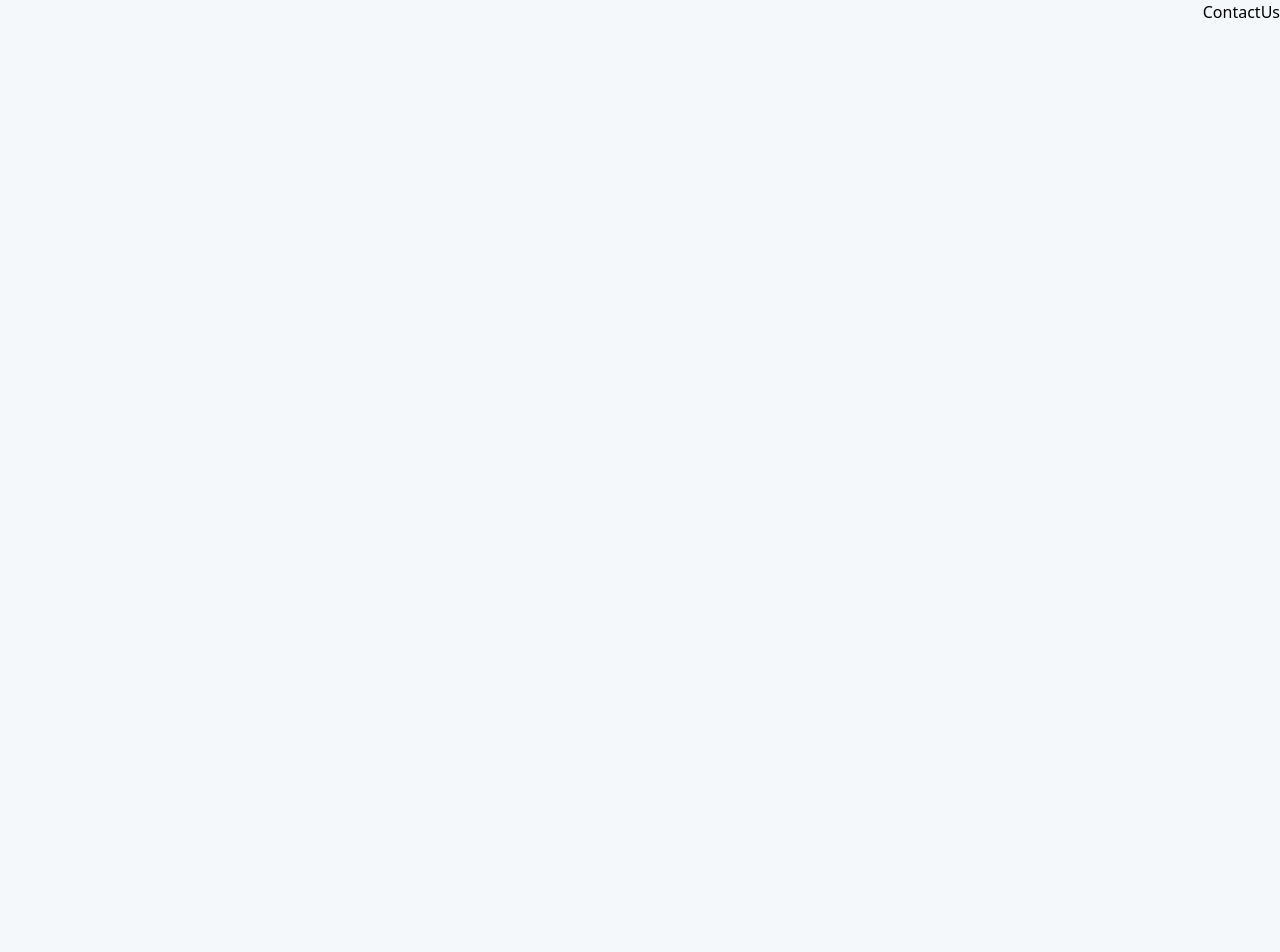
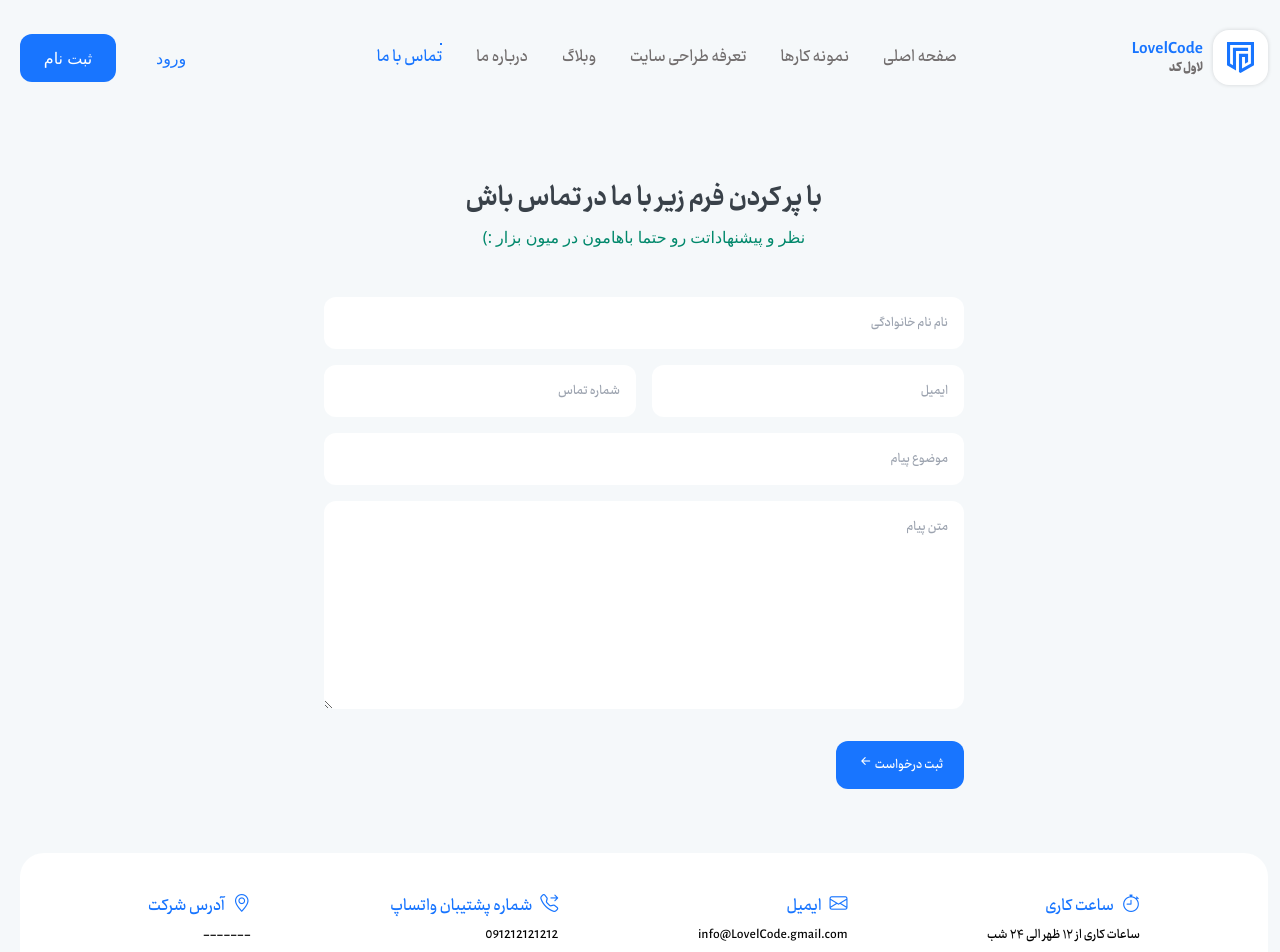
Before and after one commit to groupwebdevelopers/lovelcode, a React (Vite) app in the folder frontend/: page /contact-us in a window 1280 px wide. Shown: the top 952 px of the page. Before the commit the page ends 800 px from the top, so only its background shows below. Built offline with nearby package versions, Linux system fonts and the light colour scheme.

Commit message:
Contactus page added

```diff
--- a/frontend/src/components/NavBar/NavBar.jsx
+++ b/frontend/src/components/NavBar/NavBar.jsx
@@ -50,7 +50,7 @@ export default function NavBar() {
                     </NavLink>
                 </li>
                 <li className='hover:text-main-blue-web transition-colors'>
-                    <NavLink to='/g' className={({ isActive }) => isActive ? "text-main-blue-web relative before:content-[''] before:absolute before:top-0 before:right-0 before:h-0.5 before:w-0.5 before:bg-main-blue-web" : ''}>
+                    <NavLink to='/contact-us' className={({ isActive }) => isActive ? "text-main-blue-web relative before:content-[''] before:absolute before:top-0 before:right-0 before:h-0.5 before:w-0.5 before:bg-main-blue-web" : ''}>
                         تماس با ما
                     </NavLink>
                 </li>
--- a/frontend/src/pages/ContactUs/ContactUs.jsx
+++ b/frontend/src/pages/ContactUs/ContactUs.jsx
@@ -1,9 +1,87 @@
-import React from 'react'
-
+import React from "react";
+import NavBar from "../../components/NavBar/NavBar";
+import SocialNetworks from "../../components/SocialNetworks/SocialNetworks";
+import Footer from "../../components/Footer/Footer";
 export default function ContactUs() {
-    return (
-        <div>
-            ContactUs
-        </div>
-    )
+  return (
+    <div>
+      <NavBar />
+      <div className="container w-full flex flex-col items-center">
+        <h1 className="text-main-dark-text-web font-Ray-ExtraBold text-xl md:text-2xl lg:text-3xl">
+          با پر کردن فرم زیر با ما در تماس باش
+        </h1>
+        <p className="text-main-green-web font-rey-bold lg:text-base md:text-sm text-xs mt-2">
+          نظر و پیشنهاداتت رو حتما باهامون در میون بزار :)
+        </p>
+        <form className="grid grid-cols-12 justify-center gap-4 w-auto px-6 md:px-0 md:w-[40rem] mt-12">
+          <input
+            type="text"
+            className="col-span-12 p-4 rounded-xl outline-none font-Ray-Bold text-sm"
+            placeholder="نام نام خانوادگی"
+          />
+          <input
+            type="text"
+            className="col-span-12 md:col-span-6 p-4 rounded-xl outline-none font-Ray-Bold text-sm"
+            placeholder="ایمیل"
+          />
+          <input
+            type="text"
+            className="col-span-12 md:col-span-6 p-4 rounded-xl outline-none font-Ray-Bold text-sm"
+            placeholder="شماره تماس"
+          />
+          <input
+            type="text"
+            className="col-span-12 p-4 rounded-xl outline-none font-Ray-Bold text-sm"
+            placeholder="موضوع پیام"
+          />
+          <textarea
+            className="col-span-12 p-4 h-52 rounded-xl outline-none font-Ray-Bold text-sm"
+            placeholder="متن پیام"
+          ></textarea>
+          <button className="w-32 h-12 rounded-xl bg-main-blue-web text-main-light-web mt-4 font-Ray-Bold text-sm">
+            <span>ثبت درخواست</span>
+            <i className="bi bi-arrow-left-short text-lg mt-2"></i>
+          </button>
+        </form>
+      </div>
+      <div className="container p-2 px-4  mt-14">
+        <ul className="w-full flex justify-between md:px-[5rem] lg:px-[8rem] px-3 py-10 rounded-3xl bg-white flex-grow flex-wrap gap-y-4 gap-x-4">
+          <li className=" flex flex-col items-start">
+            <div className="font-Ray-Bold text-main-blue-web text-lg flex gap-2">
+              <i class="bi bi-stopwatch"></i>
+              <span>ساعت کاری</span>
+            </div>
+            <span className="font-Ray-Bold text-sm mt-1">
+              ساعات کاری از ۱۲ ظهر الی ۲۴ شب
+            </span>
+          </li>
+          <li className=" flex flex-col items-start">
+            <div className="font-Ray-Bold text-main-blue-web text-lg flex gap-2">
+              <i class="bi bi-envelope"></i>
+              <span>ایمیل</span>
+            </div>
+            <span className="font-Ray-Bold text-sm mt-1">
+              info@LovelCode.gmail.com
+            </span>
+          </li>
+          <li className=" flex flex-col items-start">
+            <div className="font-Ray-Bold text-main-blue-web text-lg flex gap-2">
+              <i class="bi bi-telephone-forward"></i>
+              <span>شماره پشتیبان واتساپ</span>
+            </div>
+            <span className="font-Ray-Bold text-sm mt-1">091212121212</span>
+          </li>
+          <li className=" flex flex-col items-start">
+            <div className="font-Ray-Bold text-main-blue-web text-lg flex gap-2">
+              <i class="bi bi-geo-alt"></i>
+              <span>آدرس شرکت</span>
+            </div>
+            <span className="font-Ray-Bold text-sm mt-1">-------</span>
+          </li>
+        </ul>
+      </div>
+      <SocialNetworks />
+      <Footer />
+    </div>
+  );
 }
```
